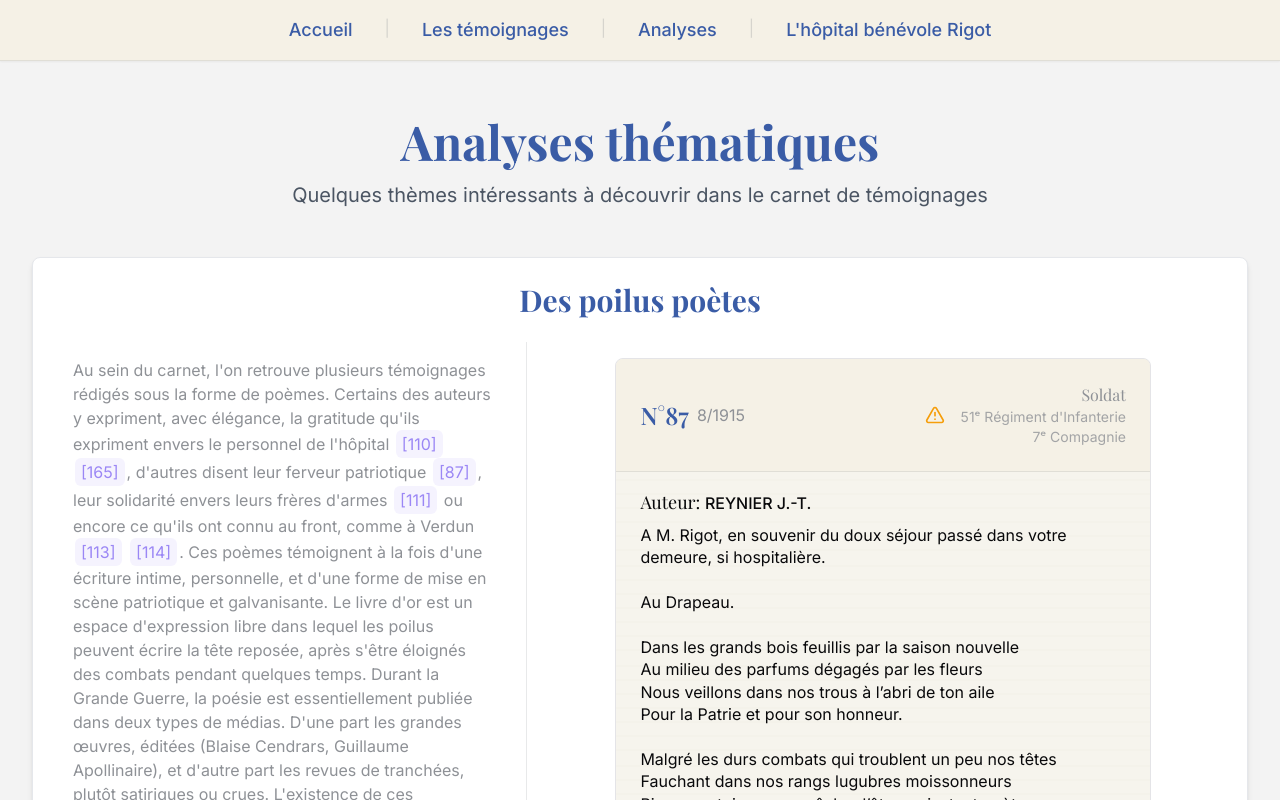
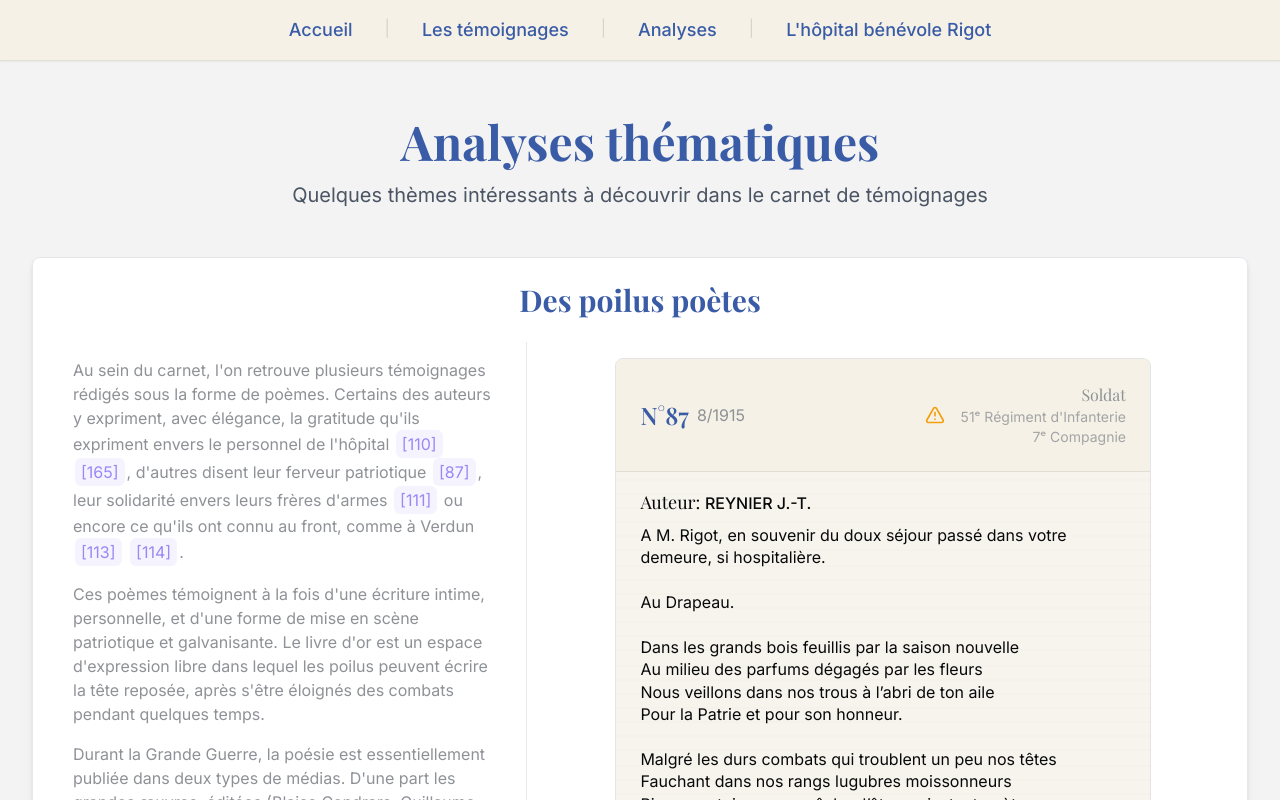
Before and after one commit to MicheMicheMiche/hb_rigot, a React (Vite) app: page /analyses in a window 1280 px wide. Shown: the top 800 px of the page. Built offline with nearby package versions, Linux system fonts and the light colour scheme; a web font is replaced by a local one.

Commit message:
Fix: Analysis panel text formatting
Fixes the text formatting in the analysis panel to respect line breaks.

```diff
--- a/src/components/AnalysisPanel.tsx
+++ b/src/components/AnalysisPanel.tsx
@@ -1,3 +1,4 @@
+
 import { useState, useEffect } from 'react';
 import { NotebookEntry as EntryType } from '@/types/notebook';
 import { Separator } from '@/components/ui/separator';
@@ -33,20 +34,33 @@ const AnalysisPanel = ({ title, entriesIds, analysisContent, allEntries }: Analy
 
   const renderAnalysisContent = () => {
     if (typeof analysisContent === 'string') {
-      const parts = analysisContent.split(/(\[\d+\])/g);
-      return parts.map((part, index) => {
+      // Split the content by line breaks first
+      const paragraphs = analysisContent.split('\n').filter(p => p.trim() !== '');
+
+      return paragraphs.map((paragraph, paragraphIndex) => {
+        // Then process each paragraph for entry references
+        const parts = paragraph.split(/(\[\d+\])/g);
+        const processedParagraph = parts.map((part, partIndex) => {
           const match = part.match(/\[(\d+)\]/);
           if (match) {
             const entryId = parseInt(match[1], 10);
             return (
               <EntryReference
-              key={index}
+                key={`${paragraphIndex}-${partIndex}`}
                 entryNumber={entryId}
                 onClick={handleEntryReferenceClick}
               />
             );
           }
-        return <span key={index}>{part}</span>;
+          return <span key={`${paragraphIndex}-${partIndex}`}>{part}</span>;
+        });
+
+        // Return each paragraph as a separate block with margin
+        return (
+          <p key={paragraphIndex} className="mb-4">
+            {processedParagraph}
+          </p>
+        );
       });
     }
     return analysisContent;
```
Lines whose indentation alone changed are shown as unchanged.
